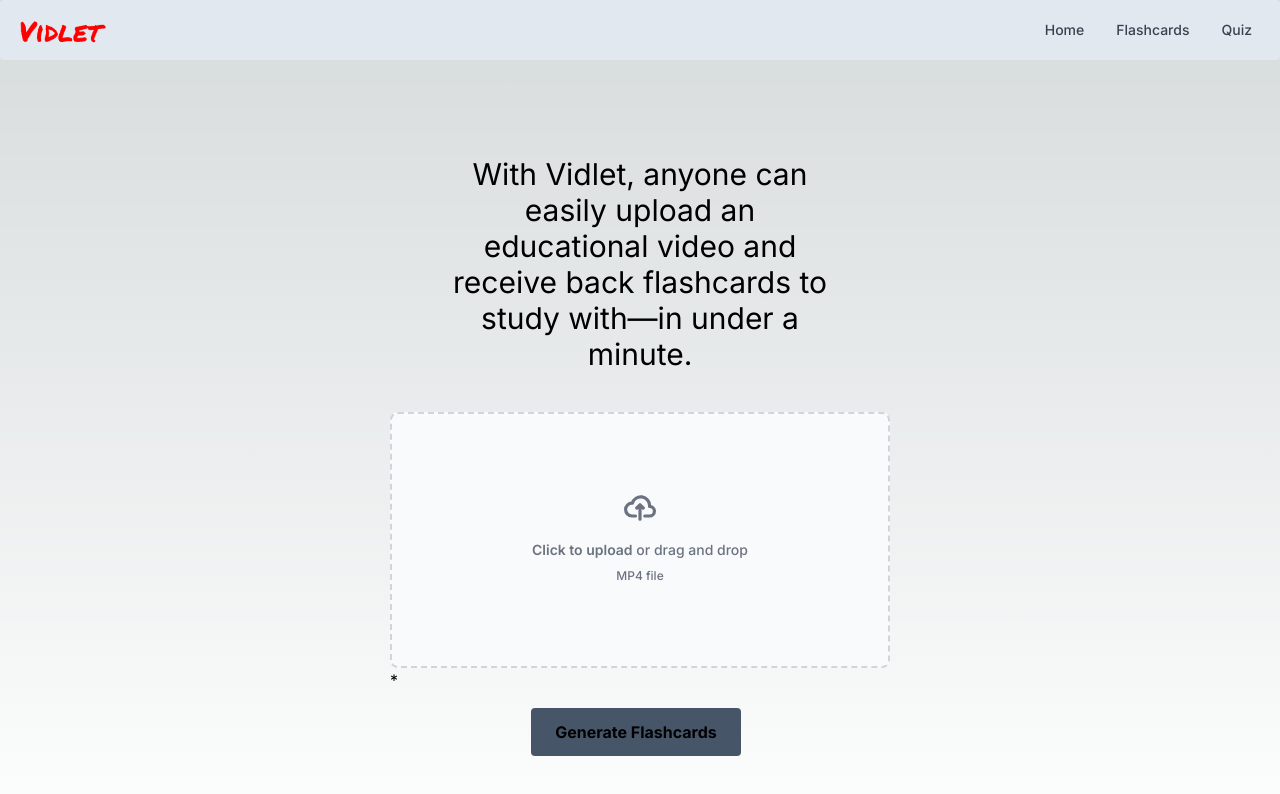
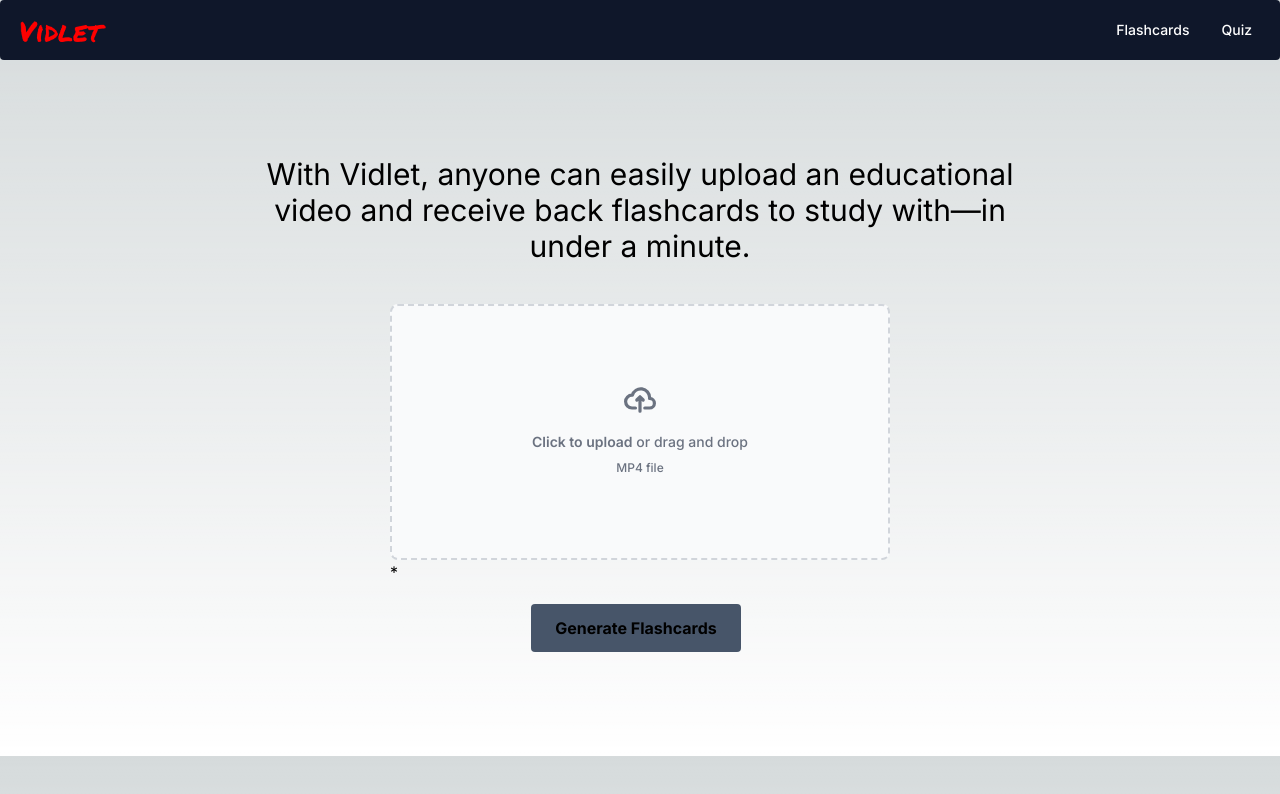
Before and after one commit to maarao/vidlet, a Next.js app: page / in a window 1280 px wide. Shown: the top 794 px of the page. Built offline with nearby package versions, Linux system fonts and the light colour scheme.

Commit message:
Style: Fixed up homepage and navbar

```diff
--- a/app/layout.tsx
+++ b/app/layout.tsx
@@ -27,15 +27,14 @@ export default function RootLayout({
       <head><ThemeModeScript /></head>
       <body className={inter.className}>
       <Flowbite>
-        <Navbar fluid rounded className="bg-slate-200">
-          <Navbar.Brand as={Link} href="#">
+        <Navbar fluid rounded className="bg-slate-900">
+          <Navbar.Brand as={Link} href="/">
             <img src="/Vidlet.png" className="mr-3 h-6 sm:h-9 mt-1" alt="Vidlet" />
           </Navbar.Brand>
           <Navbar.Toggle />
             <Navbar.Collapse className="pr-3">
-              <Navbar.Link href="/">Home</Navbar.Link>
-              <Navbar.Link href="/flashcards">Flashcards</Navbar.Link>
-              <Navbar.Link href="/quiz">Quiz</Navbar.Link>
+              <Navbar.Link href="/flashcards" className="text-white" >Flashcards</Navbar.Link>
+              <Navbar.Link href="/quiz" className="text-white">Quiz</Navbar.Link>
 
             </Navbar.Collapse>
 
--- a/app/page.tsx
+++ b/app/page.tsx
@@ -1,11 +1,17 @@
 import Image from "next/image";
 import Upload from "./components/upload";
 import Generate from "./components/generate";
+import { Inter } from "next/font/google";
+
+const inter = Inter({ subsets: ["latin"] });
+
 
 export default function Home() {
   return (
     <main className="flex max-h-screen flex-col items-center justify-between p-24">
-      <p className="text-3xl w-96 pb-10 text-center">With Vidlet, anyone can easily upload an educational video and receive back flashcards to study with—in under a minute.</p>
+      <div className={inter.className}>
+        <p className="text-3xl w-[750px] pb-10 text-center">With Vidlet, anyone can easily upload an educational video and receive back flashcards to study with—in under a minute.</p>
+      </div>
       <Upload></Upload>
       <Generate></Generate>
     </main>
```
